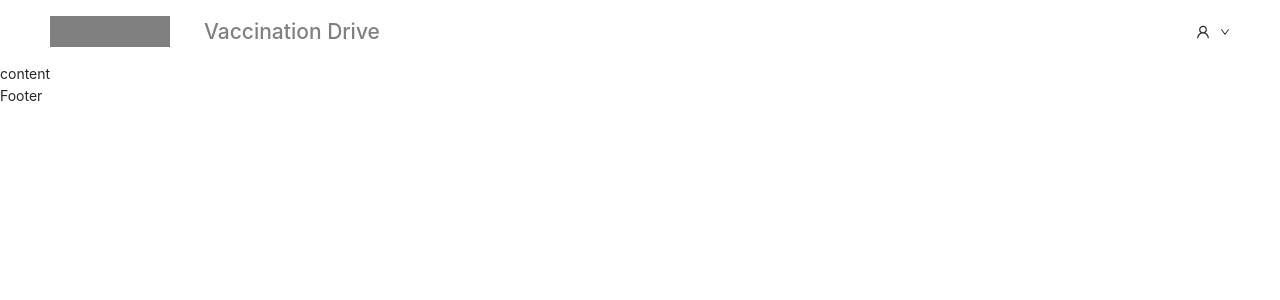
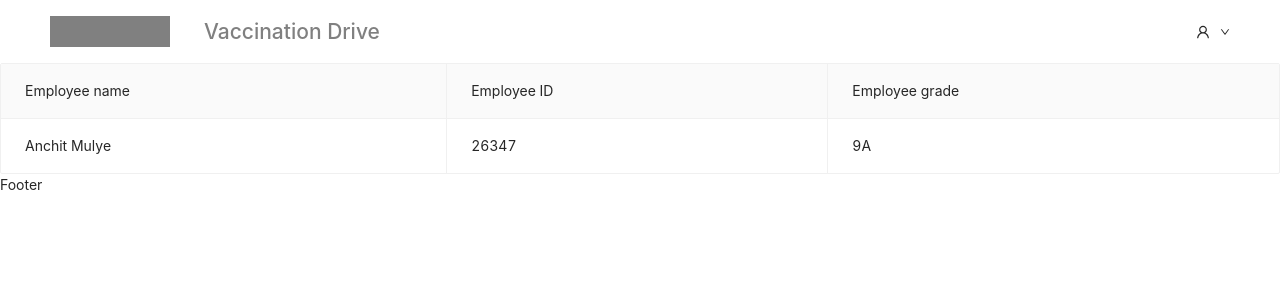
Before and after one commit to pankaj-mule/cowin, a React (Create React App) app: page / in a window 1280 px wide. Shown: the top 300 px of the page. Built offline with nearby package versions, Linux system fonts and the light colour scheme.

Commit message:
Employee info

```diff
--- a/src/App.js
+++ b/src/App.js
@@ -1,5 +1,5 @@
 import "./App.scss";
-import { Dropdown, Menu } from "antd";
+import { Descriptions, Dropdown, Menu } from "antd";
 import { UserOutlined, DownOutlined } from "@ant-design/icons";
 
 //
@@ -50,7 +50,9 @@ export const App = () => {
           </Dropdown>
         </div>
       </div>
-      <div>content</div>
+      <div>
+        <EmployeeInfo />
+      </div>
       <div>Footer</div>
     </div>
   );
@@ -64,3 +66,12 @@ const menu = (
     <Menu.Item>3rd menu item</Menu.Item>
   </Menu>
 );
+
+//
+const EmployeeInfo = () => (
+  <Descriptions title={false} layout="vertical" bordered>
+    <Descriptions.Item label="Employee name">Anchit Mulye</Descriptions.Item>
+    <Descriptions.Item label="Employee ID">26347</Descriptions.Item>
+    <Descriptions.Item label="Employee grade">9A</Descriptions.Item>
+  </Descriptions>
+);
```
